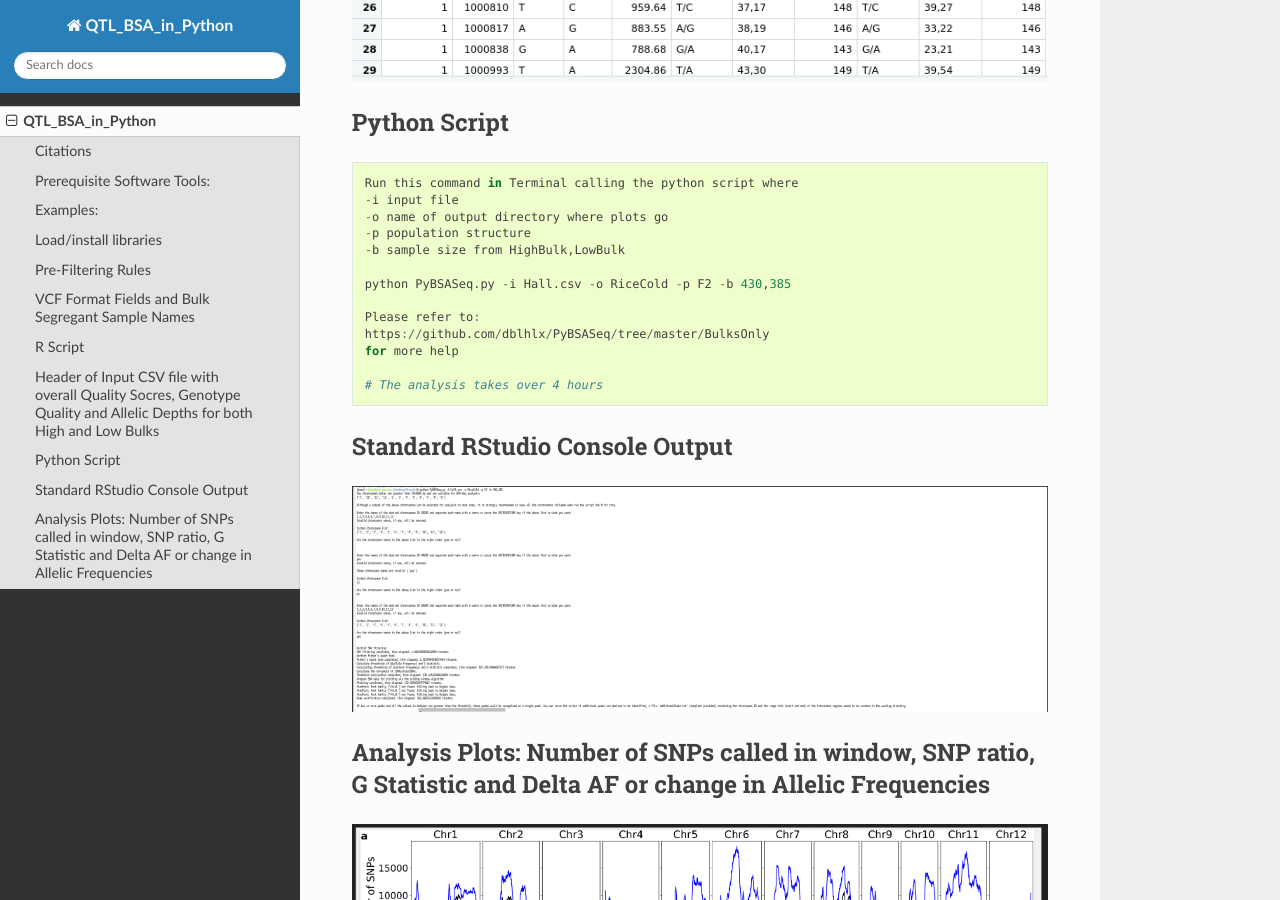
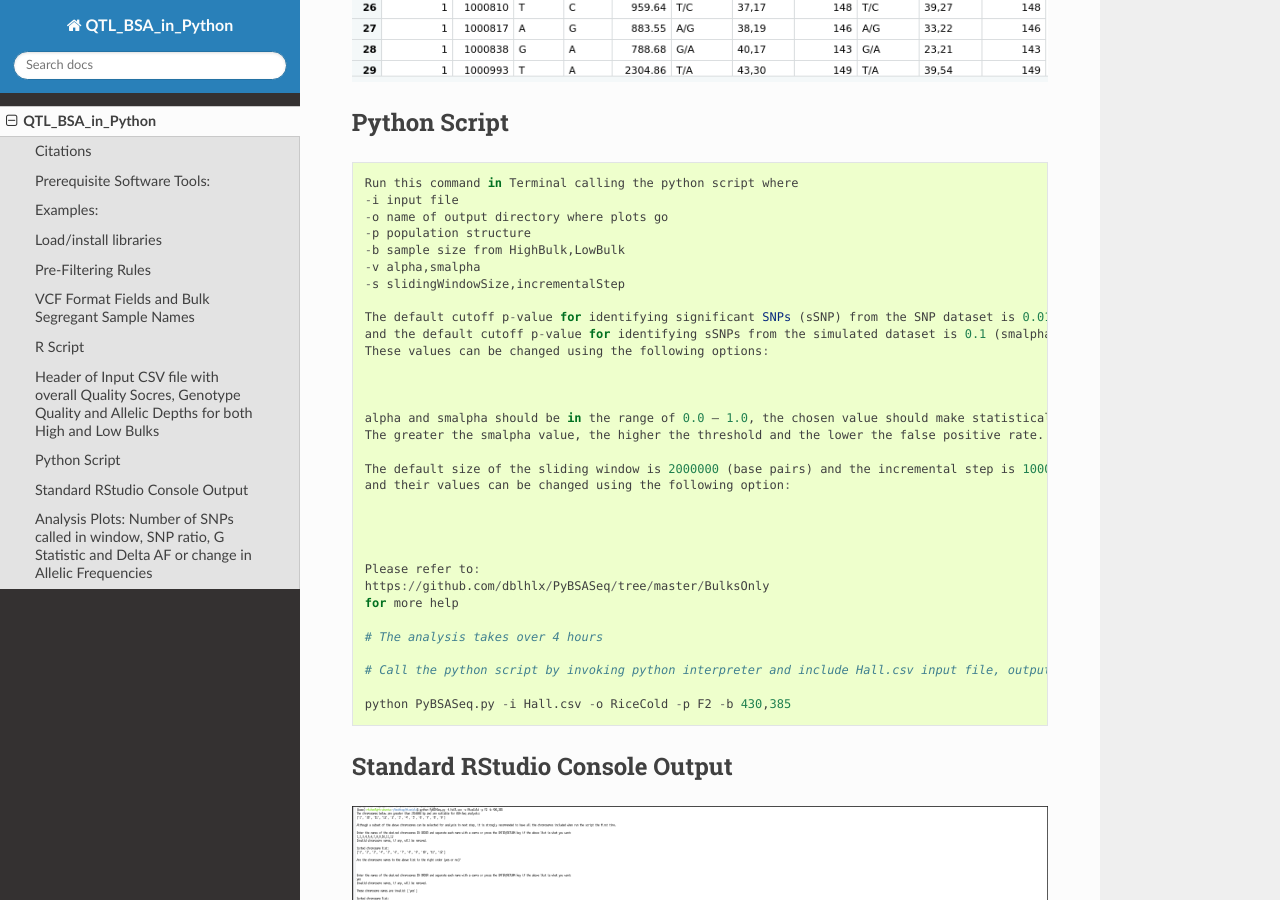
Before and after one commit to PBGLMichaelHall/Py_QTL_Parser, a Sphinx documentation site: the page built from docs/source/Rice_BSA.rst, in a window 1280 px wide and 900 px high, scrolled down 2819 px. Built offline with Sphinx 7.4.7 and the Read the Docs theme 2.0.0, drawn with Linux system fonts in a browser that asks for light colours.

Commit message:
Update Rice_BSA.rst

```diff
--- a/docs/source/Rice_BSA.rst
+++ b/docs/source/Rice_BSA.rst
@@ -121,14 +121,34 @@ Python Script
    -o name of output directory where plots go
    -p population structure
    -b sample size from HighBulk,LowBulk
+   -v alpha,smalpha
+   -s slidingWindowSize,incrementalStep
 
-   python PyBSASeq.py -i Hall.csv -o RiceCold -p F2 -b 430,385
+   The default cutoff p-value for identifying significant SNPs (sSNP) from the SNP dataset is 0.01 (alpha),
+   and the default cutoff p-value for identifying sSNPs from the simulated dataset is 0.1 (smalpha).
+   These values can be changed using the following options:
+
+
+
+   alpha and smalpha should be in the range of 0.0 – 1.0, the chosen value should make statistical sense.
+   The greater the smalpha value, the higher the threshold and the lower the false positive rate.
+
+   The default size of the sliding window is 2000000 (base pairs) and the incremental step is 10000 (base pairs),
+   and their values can be changed using the following option:
+
+
+
 
    Please refer to:
    https://github.com/dblhlx/PyBSASeq/tree/master/BulksOnly
    for more help
 
    # The analysis takes over 4 hours
+
+   # Call the python script by invoking python interpreter and include Hall.csv input file, output directory name, population structure 'F2', and Bulk Sizes
+
+   python PyBSASeq.py -i Hall.csv -o RiceCold -p F2 -b 430,385
+
 
 Standard RStudio Console Output
 ===============================
```
